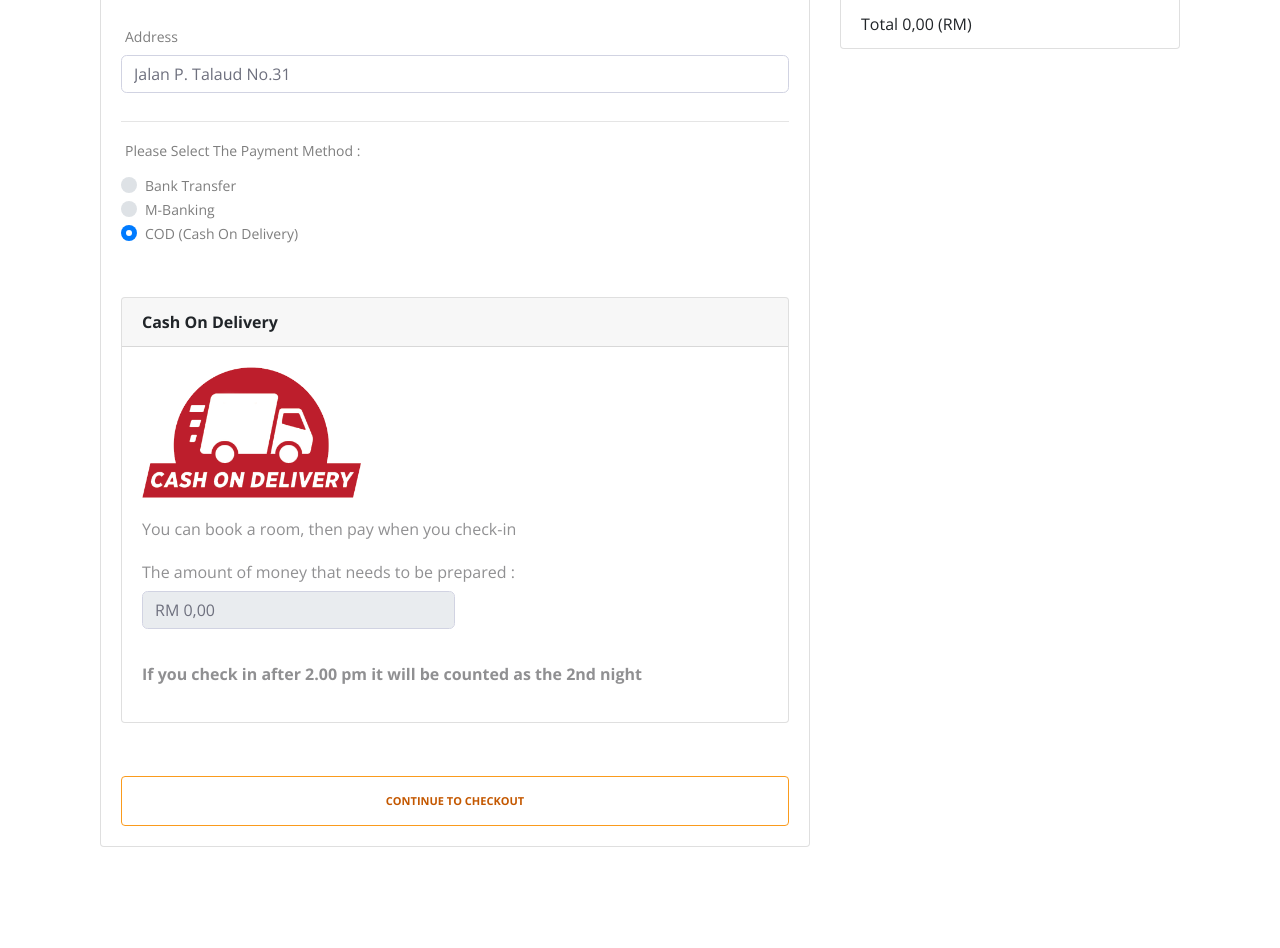
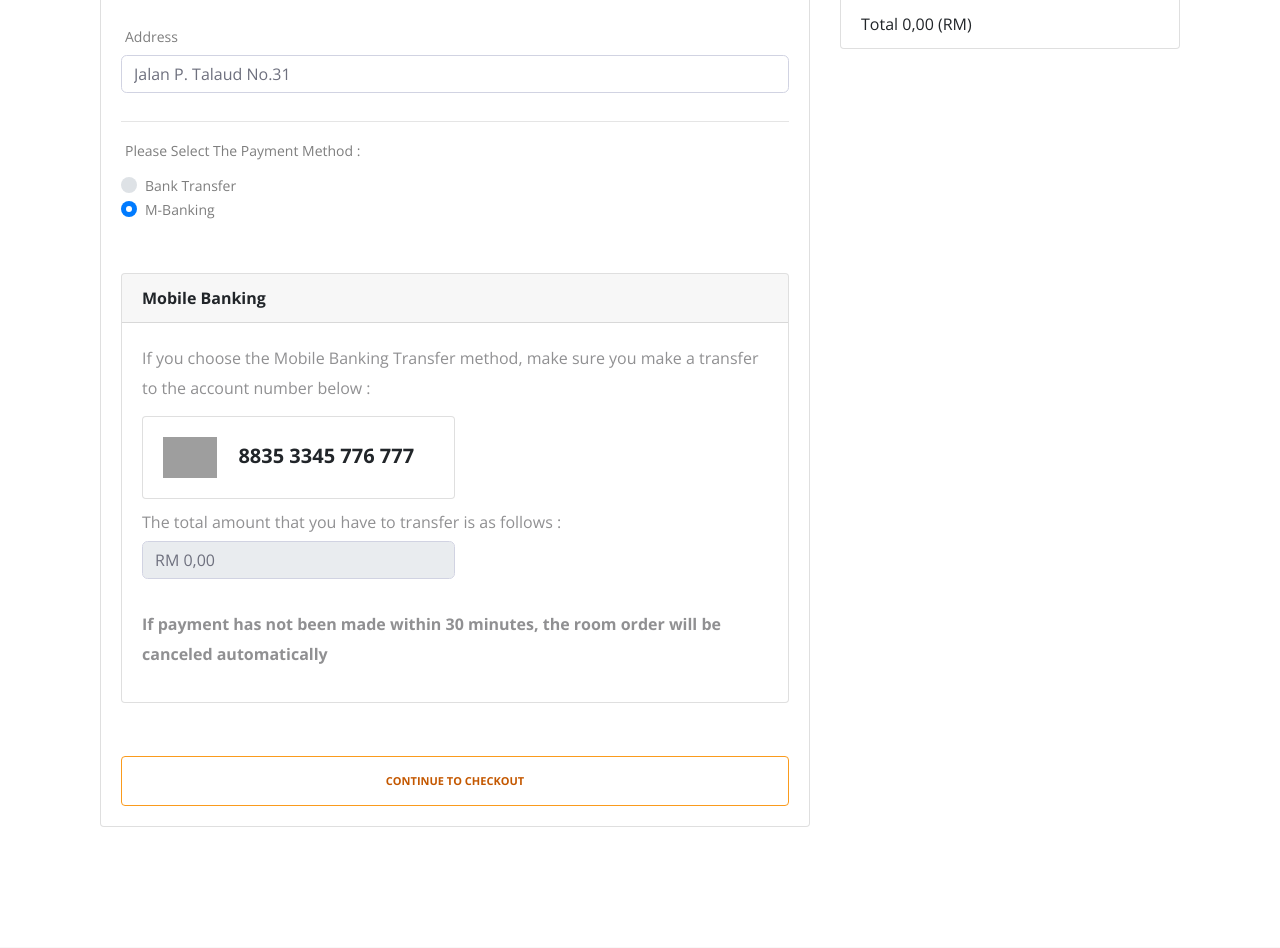
Before and after one commit to dewacandra4/PetFriend, a CodeIgniter app: page /PetFriend/index.php/home/check_out_hotel in a window 1280 px wide. Shown: the part 567-1515 px from the top of the page. Run offline with CodeIgniter, Linux system fonts and the light colour scheme; a user stored in the database is signed in; data comes from the database, SQL or seed files in the repository; some libraries are stand-ins or nearby versions; grey boxes are pictures that could not be loaded.

Commit message:
order pet hotel

```diff
--- a/application/controllers/Home.php
+++ b/application/controllers/Home.php
@@ -249,6 +249,7 @@ class Home extends CI_Controller {
                 'check_in' => $strd,
                 'days' => $this->input->post ('days'),
                 'pet_kind' => $this->input->post ('petkind'),
+                'service_id' => $this->input->post ('service_id'),
                 'price' => $p,
                 'room_type' => $this->input->post ('roomtype')
             ];
@@ -313,6 +314,41 @@ class Home extends CI_Controller {
         }
         $this->cart->destroy();
         redirect('customer/dashboard/my_producto');
+
+    }
+
+    //ordering Pet Hotel
+    public function order_pethotel()
+    {
+        date_default_timezone_set('Asia/Singapore');
+        $user_id = $this->input->post ('user_id');
+
+        $data = [
+            'service_id' => $this->input->post ('service_id'),
+            'user_id' => $user_id,
+            'order_status' => "Awaiting Payment",
+            'order_date' => time(),
+            'total_price' => $this->input->post ('total_price'),
+            'payment_method' => $this->input->post ('payment_method'),
+            'customer_address' => $this->input->post ('customer_address')
+        ];
+
+        $this->db->insert('services_order', $data);
+
+        $sordert = $this->db->query("SELECT `sorder_id` FROM `services_order` WHERE `user_id` = '$user_id'
+        ORDER BY `sorder_id` DESC LIMIT 1")->row()->sorder_id;
+
+            $data1 = [
+                'sorder_id' => $sordert,
+                'check_in'  => $this->input->post ('check_in'),
+                'check_out' => $this->input->post ('check_out'),
+                'pet_kind'  => $this->input->post ('pet_kind'),
+                'room_type'  => $this->input->post ('room_type')
+            ];
+
+            $this->db->insert('pethotel_order', $data1);
+
+        //redirect('customer/dashboard/my_producto');
 
     }
 
--- a/application/views/customer/payment_hotel.php
+++ b/application/views/customer/payment_hotel.php
@@ -6,9 +6,15 @@
       <!-- Heading -->
       <h2 class="my-5 h2 text-center">Checkout form</h2>
       <?php date_default_timezone_set('Asia/Singapore');?>
+
       <?php $sub_total=  $book['price'] * $book['days'];
               $tax=$sub_total*0.05;
               $total = $tax + $sub_total;?>
+
+      <?php $stop_date = date('d F yy',$book['check_in']);
+                $days =$book['days'];
+                $stop_date2 = strtotime($stop_date . ' +'.$book['days'].'day');
+                ?>
       <!--Grid row-->
       <div class="pb-5">
     <div class="container">
@@ -23,7 +29,7 @@
           <div class="card">
 
             <!--Card content-->
-            <form class="card-body"  method="post"  action="<?= base_url('home/order_products');?>" autocomplete="off">
+            <form class="card-body"  method="post"  action="<?= base_url('home/order_pethotel');?>" autocomplete="off">
               <!--Grid row-->
               <div class="row">
 
@@ -67,8 +73,8 @@
 
                  <!--address-->
                 <div class="md-form mb-2">
-                <label for="delivery_address" class="ml-1">Address</label>
-                <input type="text" name="delivery_address" class="form-control" placeholder="eg: 1234 Main St" value="<?=$user['address'];?>">
+                <label for="customer_address" class="ml-1">Address</label>
+                <input type="text" name="customer_address" class="form-control" placeholder="eg: 1234 Main St" value="<?=$user['address'];?>">
                 </div>
 
                 </div>
@@ -89,10 +95,6 @@
                   <input id="M-Bank" name="payment_method" type="radio" class="custom-control-input" value="M-Banking" required>
                   <label class="custom-control-label" for="M-Bank">M-Banking</label>
                 </div>
-                <div class="custom-control custom-radio">
-                  <input id="COD" name="payment_method" type="radio" class="custom-control-input" value="COD" required>
-                  <label class="custom-control-label" for="COD">COD (Cash On Delivery)</label>
-                </div>
               </div>
               <div class="Box1" style="display:none">
               <br><br>
@@ -109,7 +111,8 @@
                       </div>
                     </div>
                     <p>The total amount that you have to transfer is as follows : <input readonly class="form-control w-50 mt-1" type="text"
-                    value="RM <?=number_format($total,2,",",".");?>">
+                    value="RM <?=number_format($total,2,",",".");?>"> <br>
+                    <Strong>If payment has not been made within 30 minutes, the room order will be canceled automatically</Strong>
                     </p>
                     </blockquote>
                   </div>
@@ -131,26 +134,8 @@
                       </div>
                     </div>
                     <p>The total amount that you have to transfer is as follows : <input readonly class="form-control w-50 mt-1" type="text"
-                    value="RM <?=number_format($total,2,",",".");?>">
-                    </p>
-                    </blockquote>
-                  </div>
-                </div>
-                <br><br>
-              </div>
-              <div class="Box3" style="display:none">
-              <br><br>
-              <div class="card">
-                  <div class="card-header">
-                  <Strong> Cash On Delivery</Strong>
-                  </div>
-                  <div class="card-body">
-                    <blockquote class="blockquote mb-0">
-                    <img src="<?= base_url().'assets/img/c.png'?>"class="img-fluid mb-3" width="35%">
-                      <p>You can book a room, then pay when you check-in</p>
-                    <p>The amount of money that needs to be prepared : <input readonly class="form-control w-50 mt-1" type="text"
-                    value="RM <?=number_format($total,2,",",".");?>">
-                    <br><strong>If you check in after 2.00 pm it will be counted as the 2nd night</strong>
+                    value="RM <?=number_format($total,2,",",".");?>"><br>
+                    <Strong>If payment has not been made within 30 minutes, the room order will be canceled automatically</Strong>
                     </p>
                     </blockquote>
                   </div>
@@ -158,8 +143,12 @@
                 <br><br>
               </div>
               <input type="hidden" name="user_id" value="<?=$user['id'];?>">
-              <input type="hidden" name="order_status1" value="On Process">
-              <input type="hidden" name="order_status2" value="Awaiting Payment">
+              <input type="hidden" name="service_id" value="<?=$book['service_id'];?>">
+              <input type="hidden" name="total_price" value="<?= $total;?>">
+              <input type="hidden" name="check_in" value="<?= $book['check_in'];?>">
+              <input type="hidden" name="check_out" value="<?= $stop_date2;?>">
+              <input type="hidden" name="pet_kind" value="<?= $book['pet_kind'];?>">
+              <input type="hidden" name="room_type" value="<?= $book['room_type'];?>">
               <button class="add_cart btn btn-cart  rounded py-3 btn-block" type="submit">Continue to checkout</button>
 
             </form>
@@ -186,11 +175,7 @@
                 <small class="text-muted">Price per Night : <?php echo $book['price']; ?> RM </small><br>
                 <small class="text-muted">Duration :  <?php echo $book['days']; ?> Night </small><br>
                 <small class="text-muted">Check In : <?= date('d F yy',$book['check_in']);?></small><br>
-                <?php $stop_date = date('d F yy',$book['check_in']);
-                $days =$book['days'];
-                $stop_date2 = date('d F yy', strtotime($stop_date . ' +'.$book['days'].'day'));
-                ?>
-                <small class="text-muted">Check Out : <?php echo $stop_date2;?></small>
+                <small class="text-muted">Check Out : <?= date('d F yy', $stop_date2);?></small>
               </div>
               <span class="text-muted">RM <?=number_format($sub_total,2,",",".");?> </span>
             </li>
@@ -221,11 +206,6 @@
   <script src="http://code.jquery.com/jquery-1.8.3.min.js"></script>
 <Script>
 $('input[type="radio"]').click(function(){
-        if($(this).attr("value")=="COD"){
-            $(".Box3").show('fast');
-            $(".Box2").hide('fast');
-            $(".Box1").hide('fast');
-        }
         if($(this).attr("value")=="Bank Transfer"){
             $(".Box1").show('fast');
             $(".Box3").hide('fast');
--- a/application/views/home/pethotelo.php
+++ b/application/views/home/pethotelo.php
@@ -156,6 +156,7 @@
 
                     <br>
                       <input type="hidden" name="base_price" value="<?= $s->price ?>">
+                      <input type="hidden" name="service_id" value="<?= $s->id ?>">
                       <button type="submit" class="btn genric-btn danger-border circle btn-block">Book</button>
                     <br>
                   </form>
```
